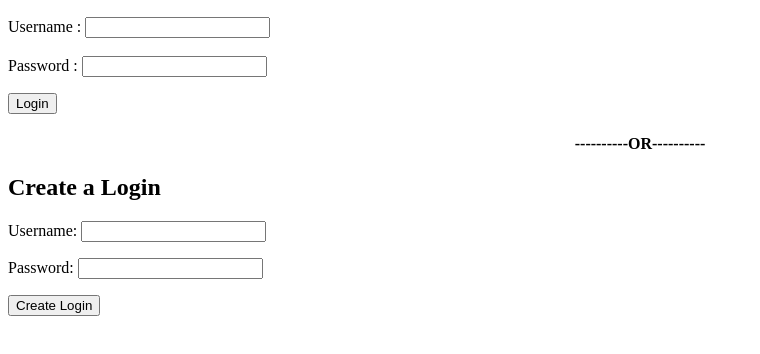
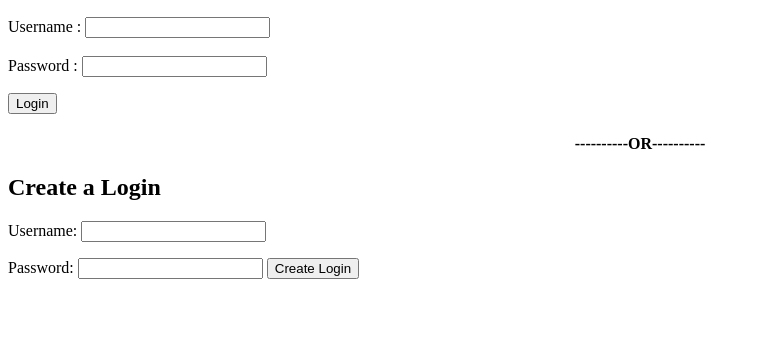
Before and after one commit to mgaona909/GaonaMiguel_CIS14a_48076, a plain HTML site: page Projects/login_page.html in a window 1280 px wide. Shown: the part 110-464 px from the top of the page, without its empty margins (0-760 px from the left). Drawn offline with Linux system fonts and the light colour scheme.

Commit message:
Signed-off-by: mgaona909 <mgaona909@gmail.com>

```diff
--- a/Projects/login_page.html
+++ b/Projects/login_page.html
@@ -29,17 +29,14 @@
 
 <form id="form1" name="form1" method="post">
   <h2>Create a Login</h2>
-  <p>
-    <label for="textfield">Username:</label>
-    <input type="text" name="textfield" id="textfield">
+  	<p>Username:
+  <input type="text" name="textfield" id="textfield">
   </p>
-  <p>
-    <label for="password2">Password:</label>
-    <input type="password" name="password2" id="password2">
-  </p>
-  <p>
-    <input type="button" value="Create Login" id="create" onClick="setLogin()" />
-  </p>
+  	<p>
+  	  Password:
+  	  <input type="password" name="password" id="password">
+  	  <input type="button" value="Create Login" id="create" onClick="setLogin()" />
+    </p>
 </form>
 <p>&nbsp;</p>
 </body>
```
Also changed, not shown: Class/Get/get_login.html (+6 -0 lines).
